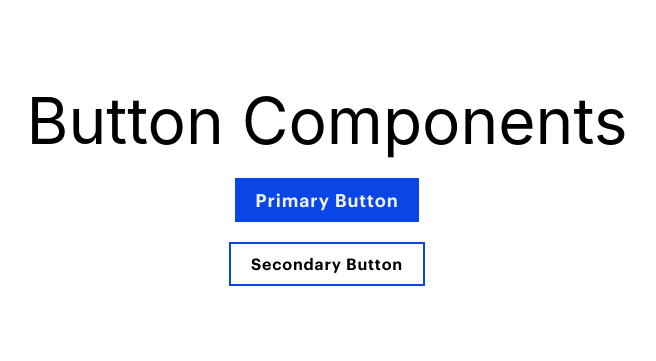
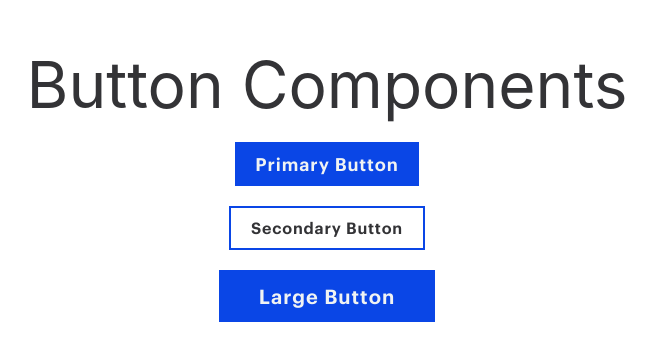
Before and after one commit to fieldmuseum/tailwindfmnh, a Next.js app: page /buttons in a window 1280 px wide. Shown: the part 215-576 px from the top of the page, without its empty margins (313-969 px from the left). Built offline with nearby package versions, Linux system fonts and the light colour scheme.

Commit message:
added the large button, but having issues implementing the hover transition.

```diff
--- a/pages/buttons/index.tsx
+++ b/pages/buttons/index.tsx
@@ -7,6 +7,7 @@ import Head from 'next/head'
 import styles from '@styles/Home.module.css'
 import ButtonPrimary from "@components/buttons/ButtonPrimary"
 import ButtonSecondary from '@components/buttons/ButtonsSecondary'
+import ButtonLarge from '@components/buttons/ButtonLarge'
 
 export default function Buttons() {
   return (
@@ -22,6 +23,7 @@ export default function Buttons() {
         {/* Start here */}
         <ButtonPrimary />
         <ButtonSecondary/>
+        <ButtonLarge/>
       </main>
     </div>
   )
--- /dev/null
+++ b/src/components/buttons/ButtonLarge.tsx
@@ -0,0 +1,16 @@
+import Link from 'next/link'
+
+
+export default function ButtonLarge(){
+    return(
+        <button
+        className="mt-5 px-10 py-3 bg-fieldBlue
+                   text-xl text-fieldGrayLighter
+                   font-graphikBold tracking-wider
+                   hover:bg-hoverBlue ">
+            <Link href={'#'}>
+                Large Button
+            </Link>
+        </button>
+    )
+}
--- a/src/components/buttons/ButtonPrimary.tsx
+++ b/src/components/buttons/ButtonPrimary.tsx
@@ -4,7 +4,12 @@ import localFont from 'next/font/local'
 
 export default function ButtonPrimary() {
   return (
-    <button className="mt-5 px-5 py-2 bg-fieldBlue text-lg text-fieldGrayLighter font-graphikBold tracking-wider">
+    <button
+      className="mt-5 px-5 py-2 bg-fieldBlue
+                 text-lg text-fieldGrayLighter
+                 font-graphikBold tracking-wider
+                 hover:bg-hoverBlue
+                 ">
       <Link href={'#'}>
         Primary Button
       </Link>
--- a/src/components/buttons/ButtonsSecondary.tsx
+++ b/src/components/buttons/ButtonsSecondary.tsx
@@ -2,7 +2,10 @@ import Link from 'next/link'
 
 export default function ButtonSecondary() {
   return (
-    <button className="mt-5 px-5 py-2 font-graphikBold border-fieldBlue border-2 text-fieldGrayLigher tracking-wider">
+    <button
+      className="mt-5 px-5 py-2 font-graphikBold
+                 border-fieldBlue border-2 text-fieldGrayLigher
+                 tracking-wider hover:bg-fieldBlue hover:text-fieldGrayLighter">
       <Link href={'#'}>
         Secondary Button
       </Link>
--- a/styles/Home.module.css
+++ b/styles/Home.module.css
@@ -10,6 +10,8 @@
   flex-direction: column;
   justify-content: center;
   align-items: center;
+  background-color: white;
+  color: #333336;
 }
 
 .footer {
--- a/tailwind.config.js
+++ b/tailwind.config.js
@@ -23,7 +23,8 @@ module.exports = {
         fieldBlueLight: "#3d57cc",
         fieldGreen: "#37816e",
         fieldYellow: "#f5d689",
-        fieldAqua: "#6eb3d5"
+        fieldAqua: "#6eb3d5",
+        hoverBlue: "#032c99"
       },
       fontFamily:{
         druk: ["Druk Bold", 'display'],
```
